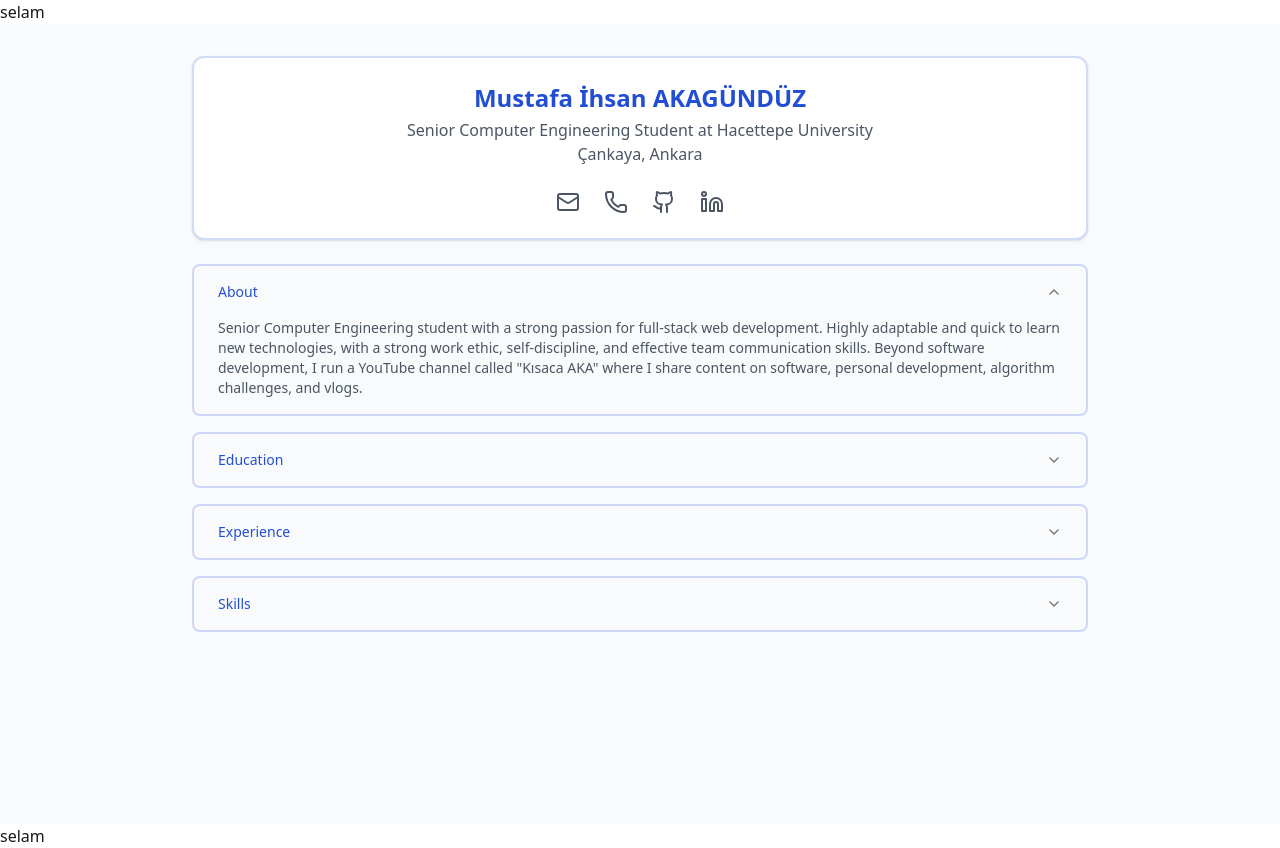
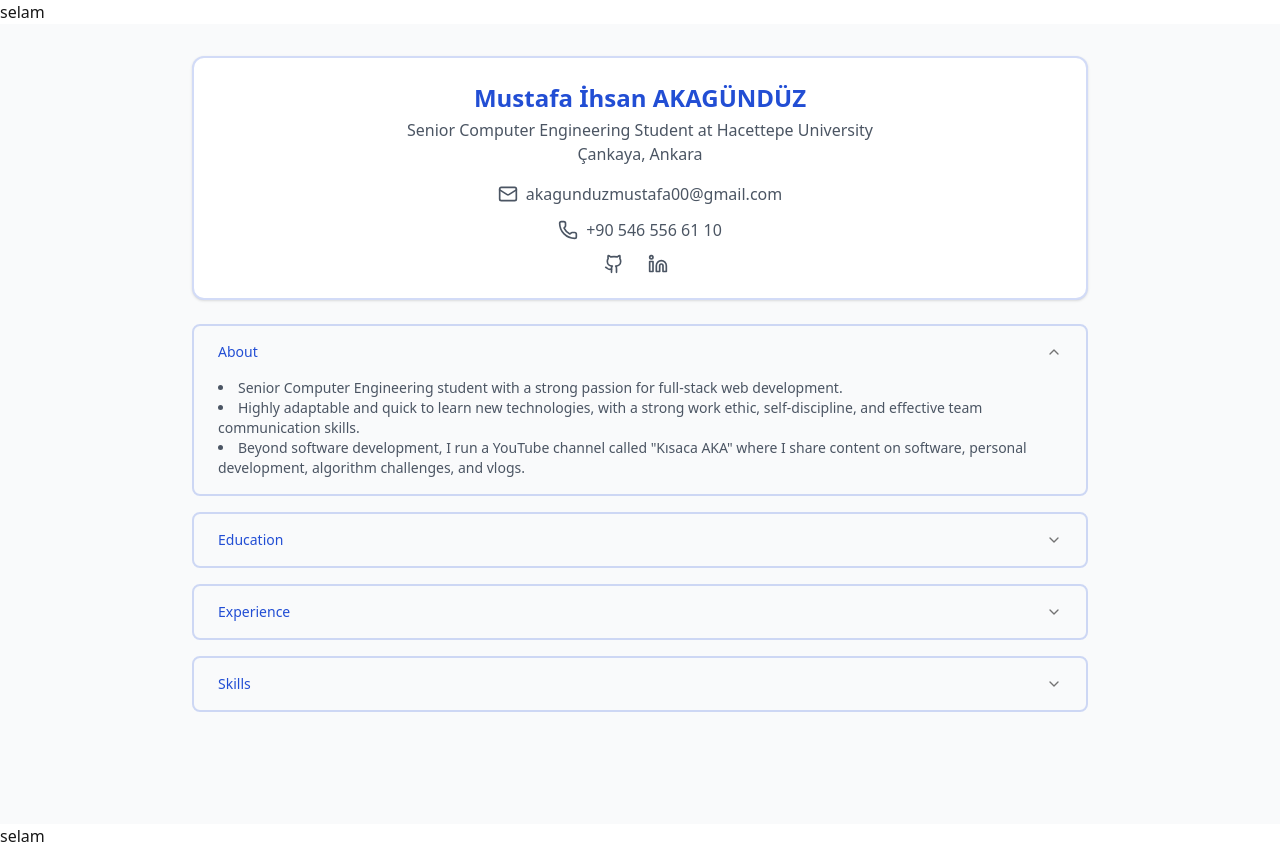
Before and after one commit to mustafaakagunduz/My-Resume-React, a Next.js app: page / in a window 1280 px wide. Both pictures are taken after a click on the button "About". Built offline with nearby package versions, Linux system fonts and the light colour scheme.

Commit message:
ikonlar düzeltildi

```diff
--- a/src/components/CVPage.tsx
+++ b/src/components/CVPage.tsx
@@ -15,25 +15,43 @@ export default function Home() {
                 {/* Profile Card */}
                 <Card className="border-2 border-[#224ed4]/20">
                     <CardContent className="p-6">
-                        <div className="flex flex-col items-center text-center gap-6">
+                        <div className="flex flex-col items-center text-center gap-4">
                             <div>
                                 <h1 className="text-2xl font-bold text-[#224ed4]">Mustafa İhsan AKAGÜNDÜZ</h1>
                                 <p className="text-gray-600 mt-1">Senior Computer Engineering Student at Hacettepe University</p>
                                 <p className="text-gray-600">Çankaya, Ankara</p>
                             </div>
-                            <div className="flex gap-6 justify-center">
-                                <a href="mailto:akagunduzmustafa00@gmail.com" className="text-gray-600 hover:text-[#224ed4]">
-                                    <Mail size={24} />
-                                </a>
-                                <a href="tel:+905465566110" className="text-gray-600 hover:text-[#224ed4]">
-                                    <Phone size={24} />
-                                </a>
-                                <a href="https://github.com/MustafaAkagunduz" target="_blank" rel="noopener noreferrer" className="text-gray-600 hover:text-[#224ed4]">
-                                    <Github size={24} />
-                                </a>
-                                <a href="https://linkedin.com/in/mustafa-akagunduz" target="_blank" rel="noopener noreferrer" className="text-gray-600 hover:text-[#224ed4]">
-                                    <Linkedin size={24} />
-                                </a>
+
+                            <div className="flex flex-col items-center gap-3">
+                                <div className="flex items-center gap-2">
+                                    <Mail size={20} className="text-gray-600" />
+                                    <a href="mailto:akagunduzmustafa00@gmail.com" className="text-gray-600 hover:text-[#224ed4]">
+                                        akagunduzmustafa00@gmail.com
+                                    </a>
+                                </div>
+
+                                <div className="flex items-center gap-2">
+                                    <Phone size={20} className="text-gray-600" />
+                                    <span className="text-gray-600">
+                                        +90 546 556 61 10
+                                    </span>
+                                </div>
+
+                                <div className="flex items-center gap-4">
+                                    <div className="flex items-center gap-2">
+                                        <Github size={20} className="text-gray-600" />
+                                        <a href="https://github.com/MustafaAkagunduz" target="_blank" rel="noopener noreferrer" className="text-gray-600 hover:text-[#224ed4]">
+
+                                        </a>
+                                    </div>
+
+                                    <div className="flex items-center gap-2">
+                                        <Linkedin size={20} className="text-gray-600" />
+                                        <a href="https://linkedin.com/in/mustafa-akagunduz" target="_blank" rel="noopener noreferrer" className="text-gray-600 hover:text-[#224ed4]">
+
+                                        </a>
+                                    </div>
+                                </div>
                             </div>
                         </div>
                     </CardContent>
@@ -45,10 +63,15 @@ export default function Home() {
                         <AccordionTrigger className="px-6 text-[#224ed4] hover:text-[#224ed4]/80">About</AccordionTrigger>
                         <AccordionContent className="px-6 pb-4">
                             <p className="text-gray-600">
-                                Senior Computer Engineering student with a strong passion for full-stack web development.
-                                Highly adaptable and quick to learn new technologies, with a strong work ethic, self-discipline,
-                                and effective team communication skills. Beyond software development, I run a YouTube channel
-                                called "Kısaca AKA" where I share content on software, personal development, algorithm challenges, and vlogs.
+                                <li>Senior Computer Engineering student with a strong passion for full-stack web development.</li>
+                                <li>Highly adaptable and quick to learn new technologies, with a strong work ethic, self-discipline,
+                                    and effective team communication skills.</li>
+
+                                <li>Beyond software development, I run a YouTube channel
+                                    called "Kısaca AKA" where I share content on software, personal development, algorithm challenges, and vlogs.</li>
+
+
+
                             </p>
                         </AccordionContent>
                     </AccordionItem>
@@ -76,7 +99,6 @@ export default function Home() {
                                         <li>• Designed and implemented an interactive survey system to evaluate user proficiency across IT skills.</li>
                                     </ul>
                                 </div>
-
                                 <div>
                                     <h3 className="font-semibold text-[#224ed4]">TÜBİTAK BİLGEM YTE</h3>
                                     <p className="text-sm text-gray-500">Jun 2024 – Aug 2024</p>
@@ -85,13 +107,19 @@ export default function Home() {
                                         <li>• Led full-stack development efforts for the 'New Personnel' system.</li>
                                     </ul>
                                 </div>
-
                                 <div>
                                     <h3 className="font-semibold text-[#224ed4]">TURKCELL İletişim A.Ş.</h3>
                                     <p className="text-sm text-gray-500">Aug 2023 – Sept 2023</p>
                                     <ul className="mt-2 space-y-2 text-gray-600">
                                         <li>• Developed a comprehensive documentation system for backend services.</li>
                                         <li>• Reduced onboarding time for new developers.</li>
+                                    </ul>
+                                </div>
+                                <div>
+                                    <h3 className="font-semibold text-[#224ed4]">ACM Hacettepe (Association of Computing Machinery)</h3>
+                                    <p className="text-sm text-gray-500">Oct 2022 – Present</p>
+                                    <ul className="mt-2 space-y-2 text-gray-600">
+                                        <li>• Designed visual materials using Adobe Photoshop and CapCut for ACM Hacettepe's event promotions and marketing campaigns.</li>
                                     </ul>
                                 </div>
                             </div>
```
